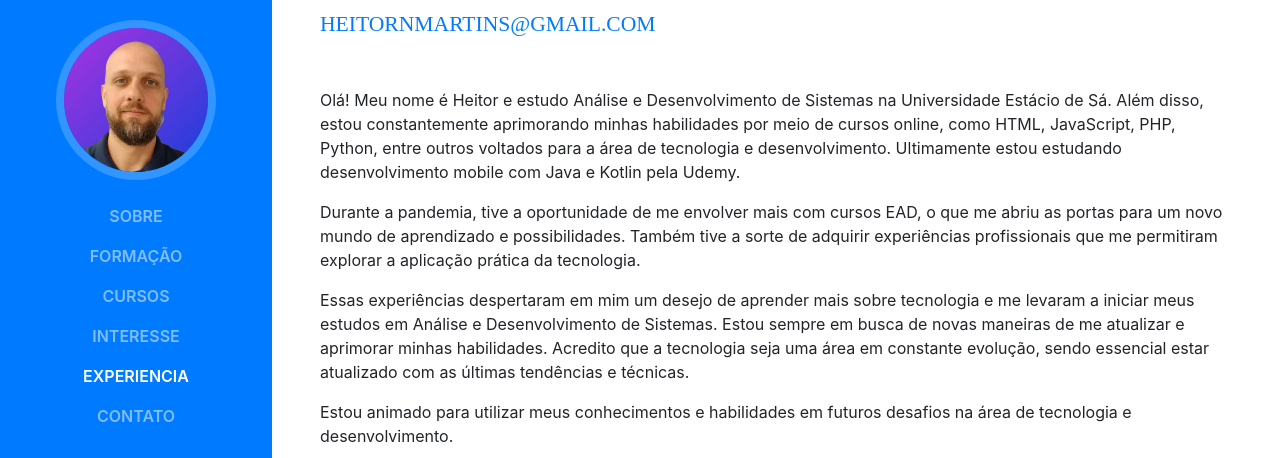
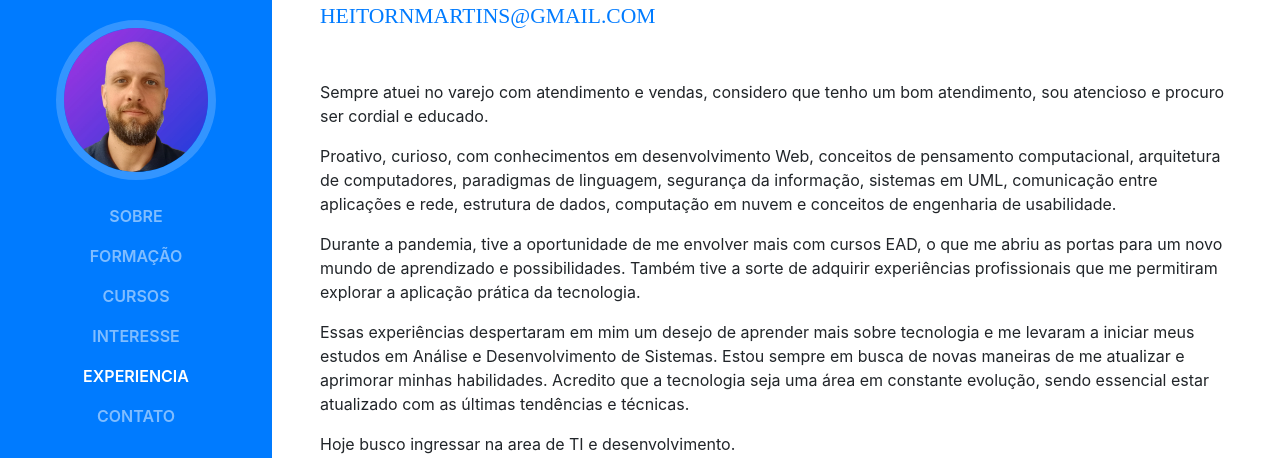
Before and after one commit to Heitornm/hnmartins, a website with bundled scripts: page index.html in a window 1280 px wide. Shown: the part 176-634 px from the top of the page. Built offline with nearby package versions, Linux system fonts and the light colour scheme; a web font is replaced by a local one.

Commit message:
Atualizar o index.html

```diff
--- a/index.html
+++ b/index.html
@@ -64,13 +64,14 @@
                     </h1>
                     <div class="subheading mb-5">Rua Washington Luiz - Centro - Diadema/SP - CEP 099190-190
                         <a href="mailto:heitornmartins@gmail.com">heitornmartins@gmail.com</a>
-                    </div>
-                    <p>
-                        Olá! Meu nome é Heitor e estudo Análise e Desenvolvimento de Sistemas na Universidade Estácio de
-                        Sá. Além disso, estou constantemente aprimorando minhas habilidades por meio de cursos online,
-                        como HTML, JavaScript, PHP, Python, entre outros voltados para a área de tecnologia e
-                        desenvolvimento. Ultimamente estou estudando desenvolvimento mobile com Java e Kotlin pela
-                        Udemy.</p>
+
+</div>
+   <p>
+Sempre atuei no varejo com atendimento e vendas, considero que tenho um bom atendimento, sou atencioso e procuro ser cordial e educado.
+</p>
+<p>
+                        Proativo, curioso, com conhecimentos em desenvolvimento Web, conceitos de pensamento computacional, arquitetura de computadores, paradigmas de linguagem, segurança da informação, sistemas em UML, comunicação entre aplicações e rede, estrutura de dados, computação em nuvem e conceitos de engenharia de usabilidade.
+</p>
                     <p>
                         Durante a pandemia, tive a oportunidade de me envolver mais com cursos EAD, o que me abriu as
                         portas para um novo mundo de aprendizado e possibilidades. Também tive a sorte de adquirir
@@ -83,8 +84,7 @@
                         em constante evolução, sendo essencial estar atualizado com as últimas tendências e técnicas.
                     </p>
                     <p>
-                        Estou animado para utilizar meus conhecimentos e habilidades em futuros desafios na área de
-                        tecnologia e desenvolvimento.
+                        Hoje busco ingressar na area de TI e desenvolvimento.
                     </p>
 
                     <ul class="list-inline list-social-icons mb-0">
```
